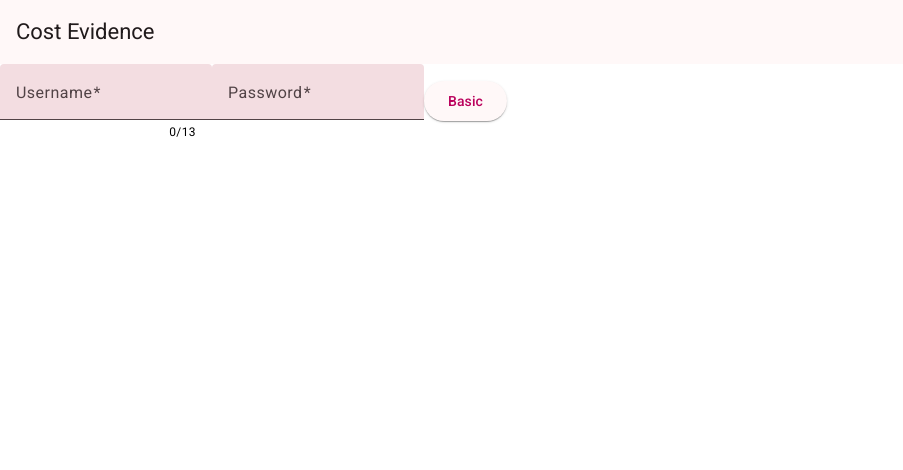
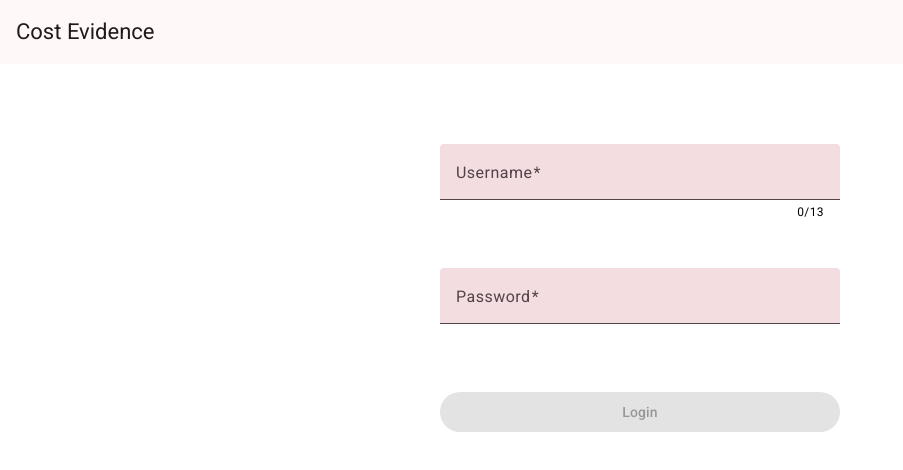
Before and after one commit to AdamBoczula/bootcamp-evidence-ui, an Angular app: page / in a window 1280 px wide. Shown: the top 470 px of the page, without its empty margins (0-903 px from the left). Built offline with nearby package versions, Linux system fonts and the light colour scheme.

Commit message:
4--LoginForm-1st-completed

```diff
--- a/src/app/auth/login-container/login-container.component.scss
+++ b/src/app/auth/login-container/login-container.component.scss
@@ -0,0 +1,13 @@
+:host {
+  display: block;
+  // margin-top: 5rem;
+  width: 30%;
+
+  max-width: 600px;
+  min-width: 400px;
+
+  // margin-left: auto;
+  // margin-right: auto;
+
+  margin: 5rem auto;
+}
--- a/src/app/auth/login-container/login-container.component.ts
+++ b/src/app/auth/login-container/login-container.component.ts
@@ -5,7 +5,7 @@ import { LoginFormComponent } from '../login-form/login-form.component';
   selector: 'app-login-container',
   standalone: true,
   imports: [LoginFormComponent],
-  template: ` <app-login-form /> `,
+  template: `<app-login-form />`,
   styleUrl: './login-container.component.scss',
 })
 export class LoginContainerComponent {}
--- a/src/app/auth/login-form/login-form.component.html
+++ b/src/app/auth/login-form/login-form.component.html
@@ -1,11 +1,10 @@
-<form #loginForm="ngForm" (ngSubmit)="onLogin()">
+<form class="login-form" #loginForm="ngForm" (ngSubmit)="onLogin()">
   <mat-form-field>
     <mat-label>Username</mat-label>
     <input
       type="text"
       matInput
       required
-      containsLetterAndNumber
       maxlength="13"
       [(ngModel)]="userLoginModel.username"
       name="username"
@@ -24,6 +23,7 @@
     <input
       minlength="5"
       required
+      containsLetterAndNumber
       matInput
       type="password"
       [(ngModel)]="userLoginModel.password"
@@ -41,5 +41,5 @@
     }
   </mat-form-field>
 
-  <button mat-raised-button>Basic</button>
+  <button mat-raised-button [disabled]="loginForm.invalid">Login</button>
 </form>
--- a/src/app/auth/login-form/login-form.component.scss
+++ b/src/app/auth/login-form/login-form.component.scss
@@ -0,0 +1,5 @@
+.login-form {
+  display: flex;
+  flex-direction: column;
+  gap: 3rem;
+}
--- a/src/app/auth/login-form/login-form.component.ts
+++ b/src/app/auth/login-form/login-form.component.ts
@@ -25,9 +25,7 @@ export class LoginFormComponent {
   public userLoginModel: UserLoginType = { password: '', username: '' };
 
   public onLogin(): void {
-    console.log(
-      '🚀 ~ LoginFormComponent ~ onLogin ~ loginForm:',
-      this.loginForm,
-    );
+    // if (this.loginForm.invalid) return;
+    this.loginForm.resetForm({ password: '', username: '' });
   }
 }
```
